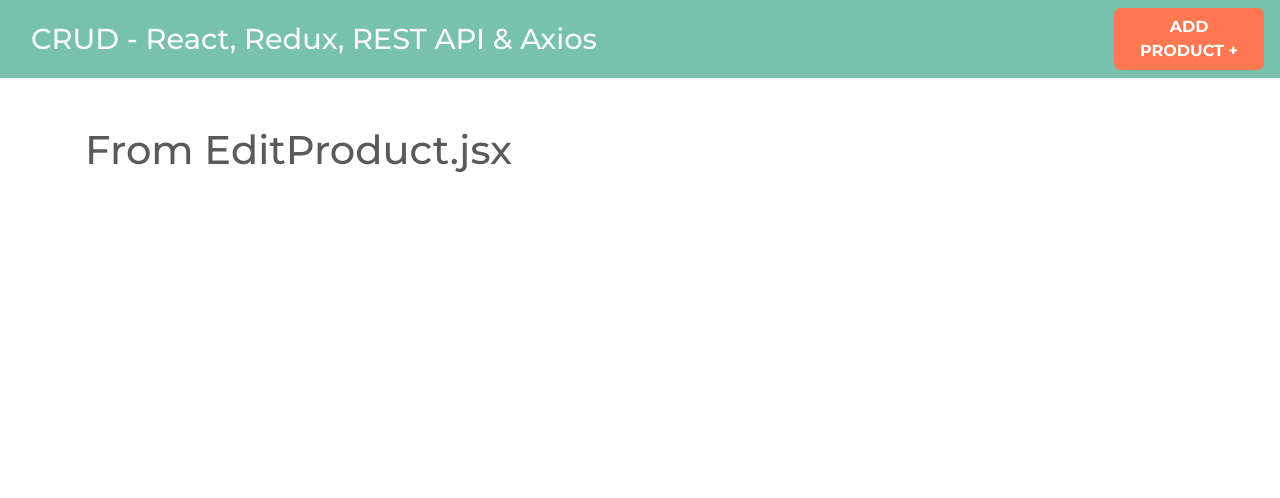
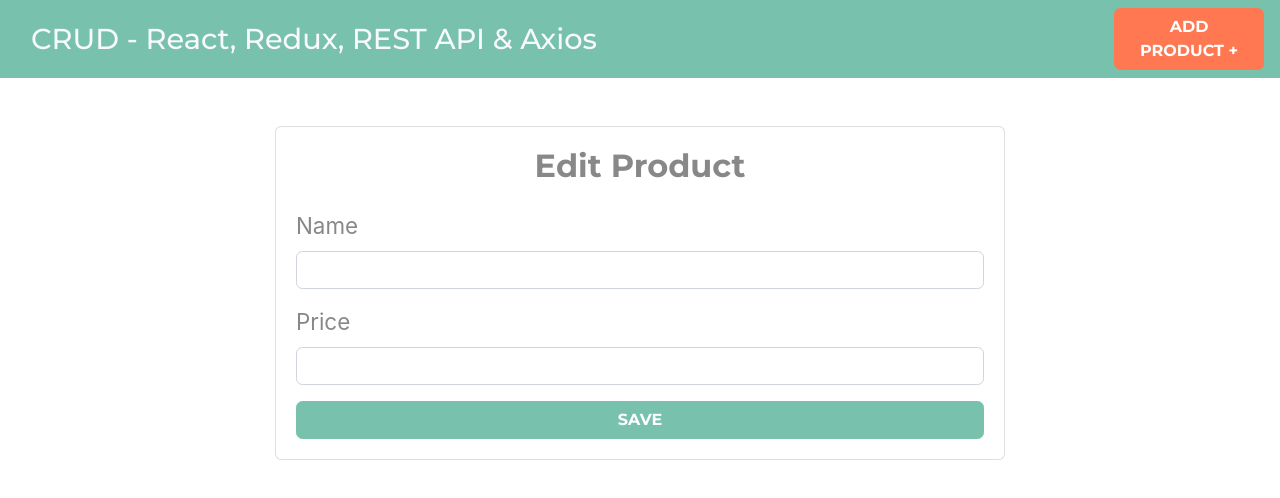
Before and after one commit to fabricio-garcia/crud-redux, a React (Create React App) app: page /products/edit/1 in a window 1280 px wide. Shown: the top 498 px of the page. Built offline with nearby package versions, Linux system fonts and the light colour scheme.

Commit message:
♻ refactor: Modify App and Edit components

```diff
--- a/src/components/EditProduct.jsx
+++ b/src/components/EditProduct.jsx
@@ -3,7 +3,32 @@
 export default function EditProduct() {
   return (
     <div>
-      <h1>From EditProduct.jsx</h1>
+      <div className="row justify-content-center">
+        <div className="col-md-8">
+          <div className="card">
+            <div className="card-body">
+              <h2 className="text-center mb-4 font-weight-bold">
+                Edit Product
+              </h2>
+              <form action="">
+                <div className="form-group">
+                  <label htmlFor="">Name</label>
+                  <input type="text" className="form-control" name="name" />
+                </div>
+                <div className="form-group">
+                  <label htmlFor="">Price</label>
+                  <input type="number" className="form-control" name="price" />
+                </div>
+                <button
+                  className="btn btn-primary font-weight-bold text-uppercase d-block w-100"
+                  type="submit">
+                  Save
+                </button>
+              </form>
+            </div>
+          </div>
+        </div>
+      </div>
     </div>
   )
 }
--- a/src/components/Products.jsx
+++ b/src/components/Products.jsx
@@ -2,8 +2,20 @@
 
 export default function Products() {
   return (
-    <div>
-      <h1>From Products.jsx</h1>
-    </div>
+    <>
+      <h2 className="text-center my-5">Product List</h2>
+      <table className="table table-stripped">
+        <thead className="bg-primary table-dark">
+          <tr>
+            <th scope="col">Name</th>
+            <th scope="col">Price</th>
+            <th scope="col">Actions</th>
+          </tr>
+        </thead>
+        <tbody>
+
+        </tbody>
+      </table>
+    </>
   )
 }
```
Also changed, not shown: 1 other file (tests, documents, lock files or other folders).
